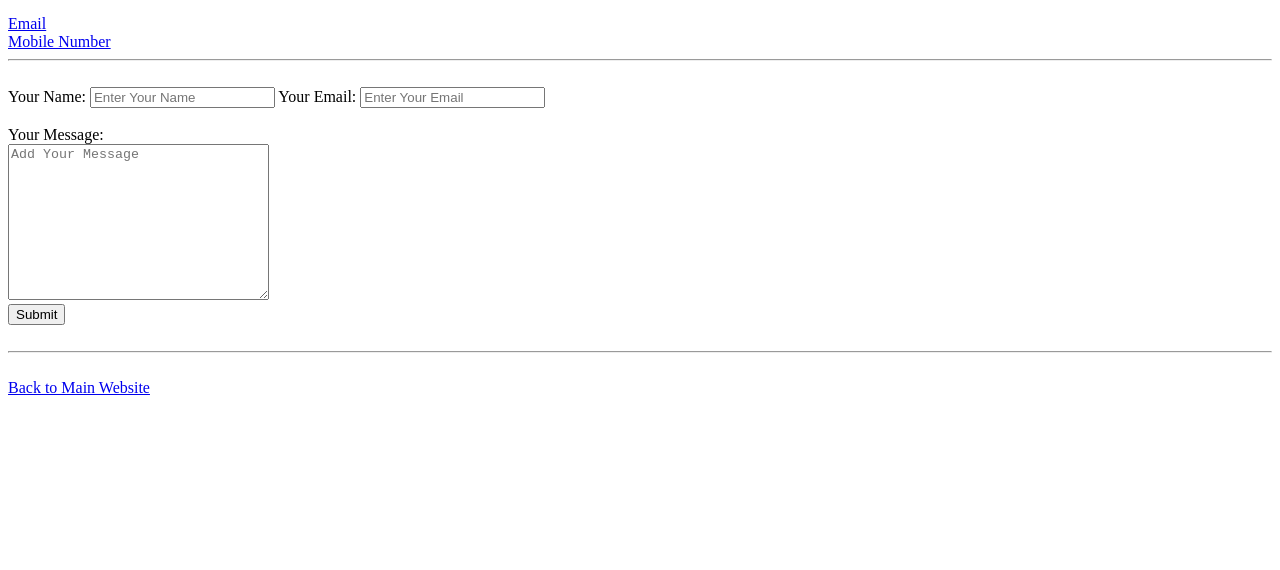
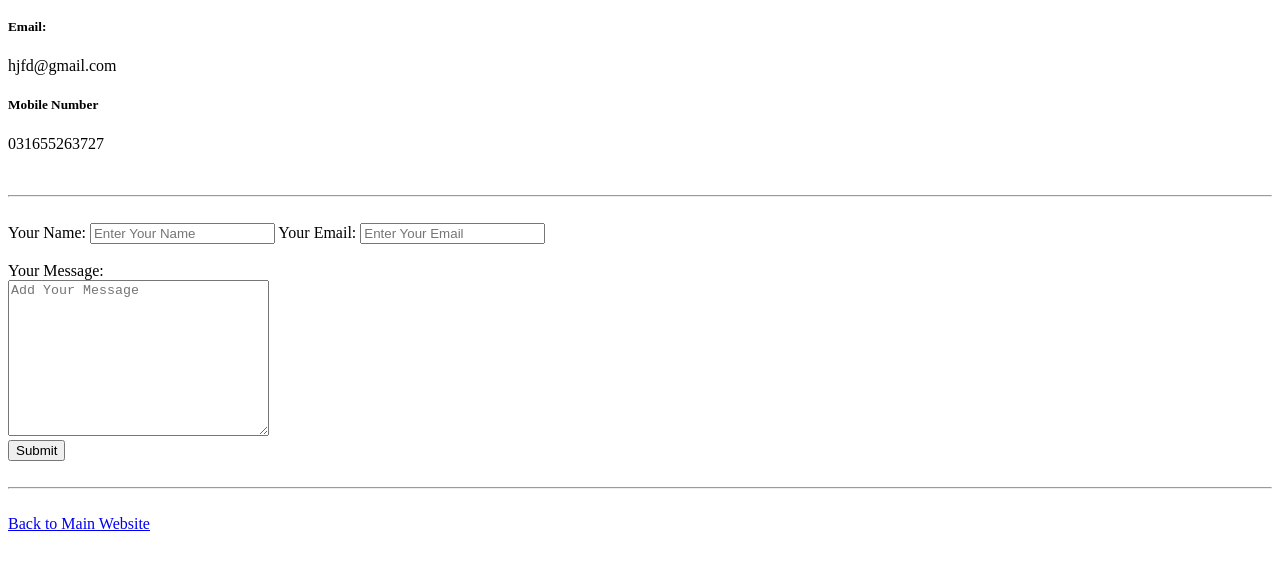
Before and after one commit to usama593/usama, a plain HTML site: page contact.html in a window 1280 px wide. Shown: the part 44-614 px from the top of the page. Drawn offline with Linux system fonts and the light colour scheme.

Commit message:
changed contact address

```diff
--- a/contact.html
+++ b/contact.html
@@ -7,9 +7,10 @@
 <body>
     <h3>Contact Me</h3>
 
-    <a href="ftrgyrytehgfy@gmail.com">Email</a>
-    <br>
-    <a href="0314564657657">Mobile Number</a>
+    <h5>Email:</h5>
+    <p>hjfd@gmail.com</p>
+    <h5>Mobile Number</h5>
+    <p>031655263727</p>
 
     <br><hr><br>
 
```
